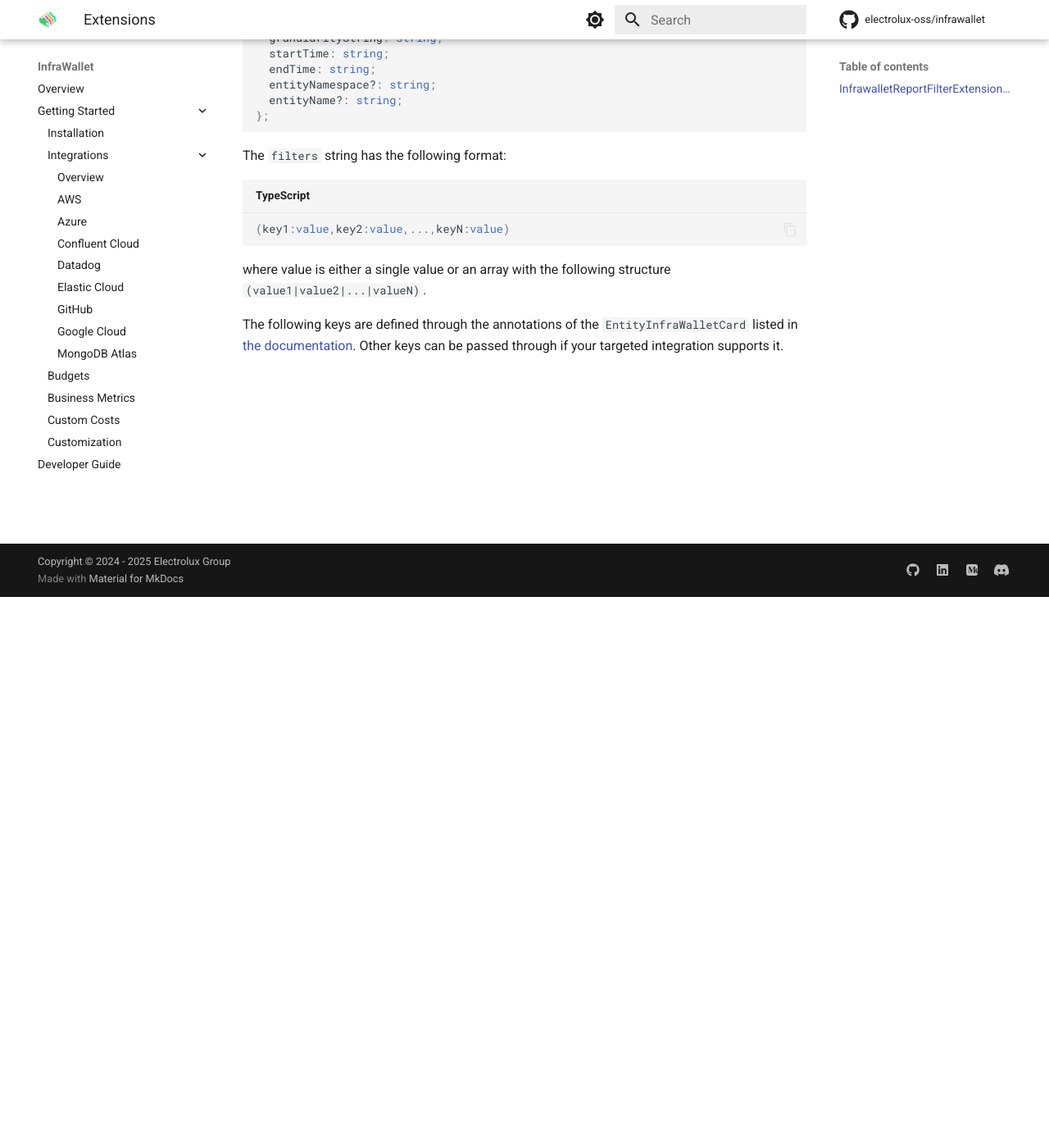
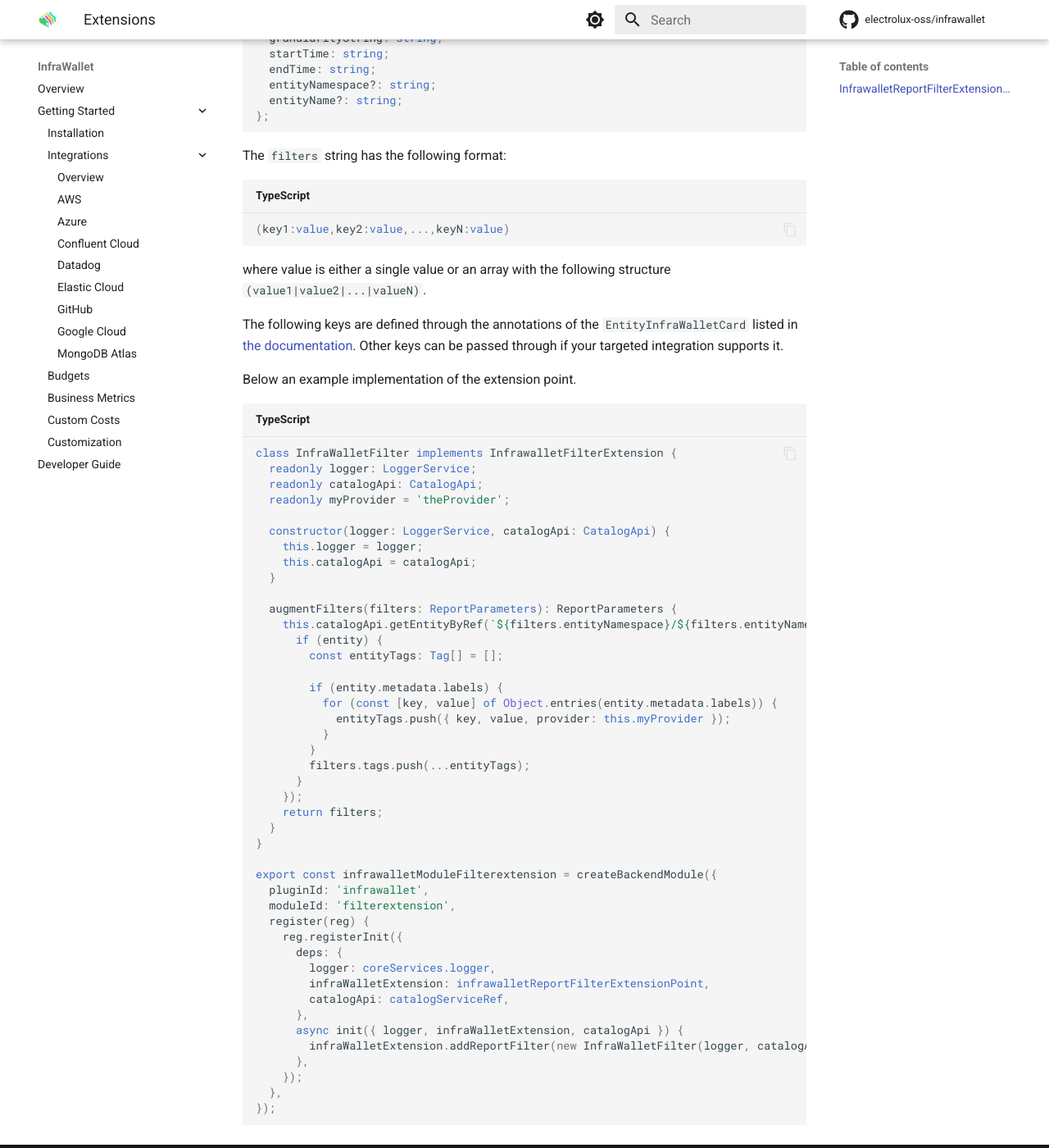
Before and after one commit to electrolux-oss/infrawallet, an MkDocs documentation site: the page built from docs/getting-started/extensions.md, in a window 1280 px wide and 1400 px high, scrolled down 672 px. Shown: the whole window at 82% size. Built offline with MkDocs 1.6.1 and Material for MkDocs 9.7.7, drawn with Linux system fonts in a browser that asks for light colours; comment, search, counter and statistics services are not loaded.

Commit message:
Add example implementation for the extension point

````diff
--- a/docs/getting-started/extensions.md
+++ b/docs/getting-started/extensions.md
@@ -38,3 +38,51 @@ The `filters` string has the following format:
 where value is either a single value or an array with the following structure `(value1|value2|...|valueN)`.
 
 The following keys are defined through the annotations of the `EntityInfraWalletCard` listed in [the documentation](https://opensource.electrolux.one/infrawallet/getting-started/installation/#integrate-with-backstage-catalog-optional). Other keys can be passed through if your targeted integration supports it.
+
+Below an example implementation of the extension point.
+
+```ts
+class InfraWalletFilter implements InfrawalletFilterExtension {
+  readonly logger: LoggerService;
+  readonly catalogApi: CatalogApi;
+  readonly myProvider = 'theProvider';
+
+  constructor(logger: LoggerService, catalogApi: CatalogApi) {
+    this.logger = logger;
+    this.catalogApi = catalogApi;
+  }
+
+  augmentFilters(filters: ReportParameters): ReportParameters {
+    this.catalogApi.getEntityByRef(`${filters.entityNamespace}/${filters.entityName}`).then(entity => {
+      if (entity) {
+        const entityTags: Tag[] = [];
+
+        if (entity.metadata.labels) {
+          for (const [key, value] of Object.entries(entity.metadata.labels)) {
+            entityTags.push({ key, value, provider: this.myProvider });
+          }
+        }
+        filters.tags.push(...entityTags);
+      }
+    });
+    return filters;
+  }
+}
+
+export const infrawalletModuleFilterextension = createBackendModule({
+  pluginId: 'infrawallet',
+  moduleId: 'filterextension',
+  register(reg) {
+    reg.registerInit({
+      deps: {
+        logger: coreServices.logger,
+        infraWalletExtension: infrawalletReportFilterExtensionPoint,
+        catalogApi: catalogServiceRef,
+      },
+      async init({ logger, infraWalletExtension, catalogApi }) {
+        infraWalletExtension.addReportFilter(new InfraWalletFilter(logger, catalogApi));
+      },
+    });
+  },
+});
+```
````
